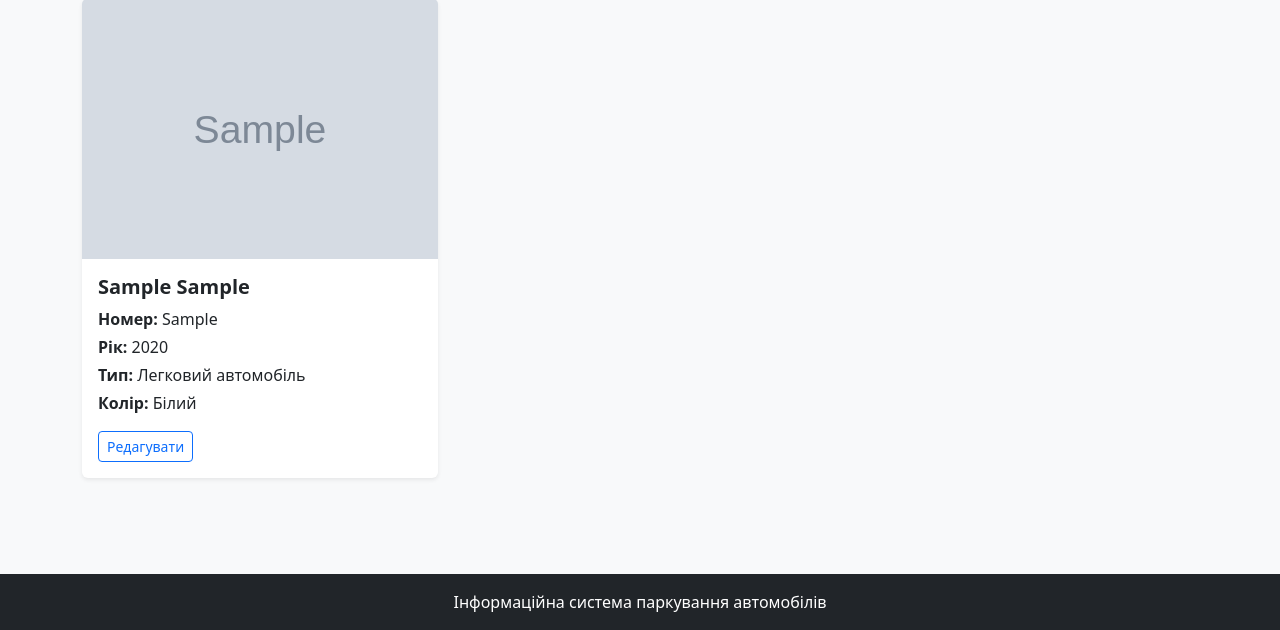
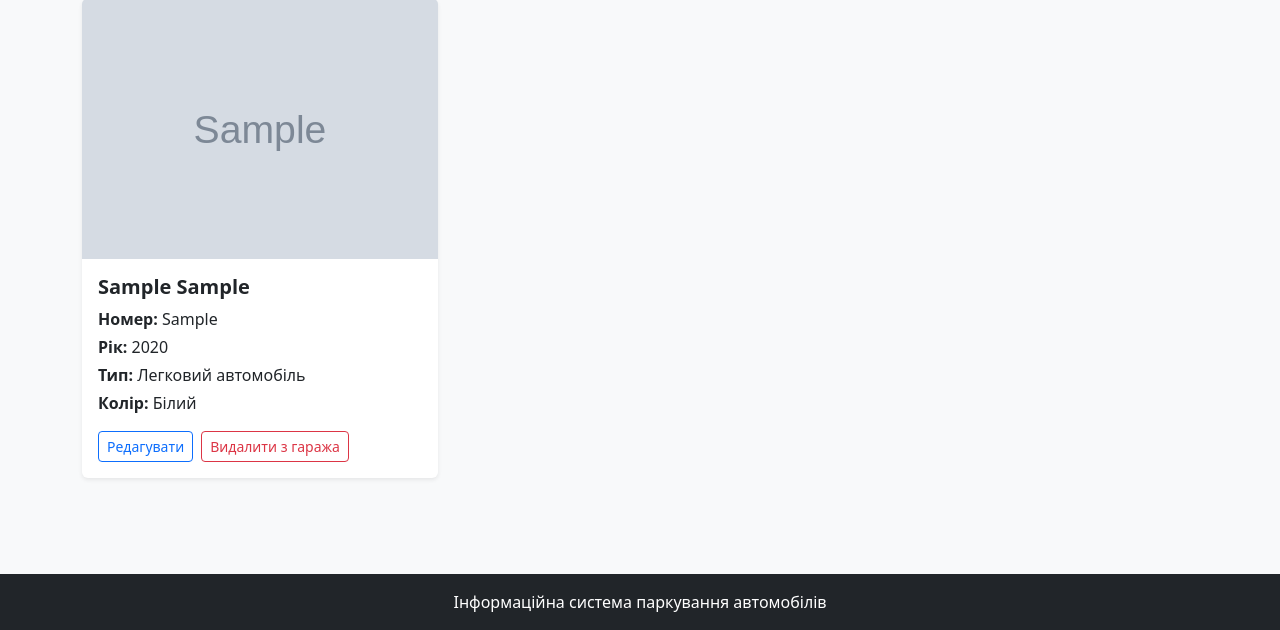
Before and after one commit to kaolinhida/parking-system, a Django app: page /vehicles/ in a window 1280 px wide. Shown: the part 205-835 px from the top of the page. Run offline with Django 5.2, Linux system fonts and the light colour scheme; a user stored in the database is signed in; tables that the repository leaves empty hold one stand-in row (values such as "Sample post"); grey boxes marked "Sample" are stand-in pictures.

Commit message:
Add vehicle deactivation

```diff
--- a/templates/vehicles/vehicle_list.html
+++ b/templates/vehicles/vehicle_list.html
@@ -54,9 +54,20 @@
                                     <strong>Колір:</strong> {{ vehicle.get_color_display }}
                                 </p>
 
-                                <a href="{% url 'vehicles:vehicle_edit' vehicle.id %}" class="btn btn-sm btn-outline-primary">
-                                    Редагувати
-                                </a>
+                                <div class="d-flex gap-2 flex-wrap">
+                                    <a href="{% url 'vehicles:vehicle_edit' vehicle.id %}" class="btn btn-sm btn-outline-primary">
+                                        Редагувати
+                                    </a>
+
+                                    <form method="post"
+                                          action="{% url 'vehicles:vehicle_deactivate' vehicle.id %}"
+                                          onsubmit="return confirm('Видалити це авто з гаража?');">
+                                        {% csrf_token %}
+                                        <button type="submit" class="btn btn-sm btn-outline-danger">
+                                            Видалити з гаража
+                                        </button>
+                                    </form>
+                                </div>
                             </div>
                         </div>
                     </div>
--- a/vehicles/urls.py
+++ b/vehicles/urls.py
@@ -8,4 +8,5 @@ urlpatterns = [
     path('', views.vehicle_list, name='vehicle_list'),
     path('add/', views.vehicle_add, name='vehicle_add'),
     path('<int:vehicle_id>/edit/', views.vehicle_edit, name='vehicle_edit'),
+    path('<int:vehicle_id>/deactivate/', views.vehicle_deactivate, name='vehicle_deactivate'),
 ]
--- a/vehicles/views.py
+++ b/vehicles/views.py
@@ -2,6 +2,7 @@ from django.contrib import messages
 from django.contrib.auth.decorators import login_required
 from django.shortcuts import get_object_or_404, redirect, render
 
+from reservations.models import Reservation
 from .forms import VehicleForm
 from .models import Vehicle
 
@@ -65,3 +66,36 @@ def vehicle_edit(request, vehicle_id):
         'vehicle': vehicle,
         'is_edit': True,
     })
+
+
+@login_required
+def vehicle_deactivate(request, vehicle_id):
+    vehicle = get_object_or_404(
+        Vehicle,
+        id=vehicle_id,
+        user=request.user,
+        is_active=True
+    )
+
+    if request.method != 'POST':
+        return redirect('vehicles:vehicle_list')
+
+    has_active_reservations = vehicle.reservations.filter(
+        status__in=[
+            Reservation.STATUS_ACTIVE,
+            Reservation.STATUS_CHECKED_IN,
+        ]
+    ).exists()
+
+    if has_active_reservations:
+        messages.error(
+            request,
+            'Неможливо видалити авто з гаража, поки воно має активне бронювання або перебуває на парковці.'
+        )
+        return redirect('vehicles:vehicle_list')
+
+    vehicle.is_active = False
+    vehicle.save()
+
+    messages.success(request, 'Автомобіль видалено з гаража.')
+    return redirect('vehicles:vehicle_list')
```
